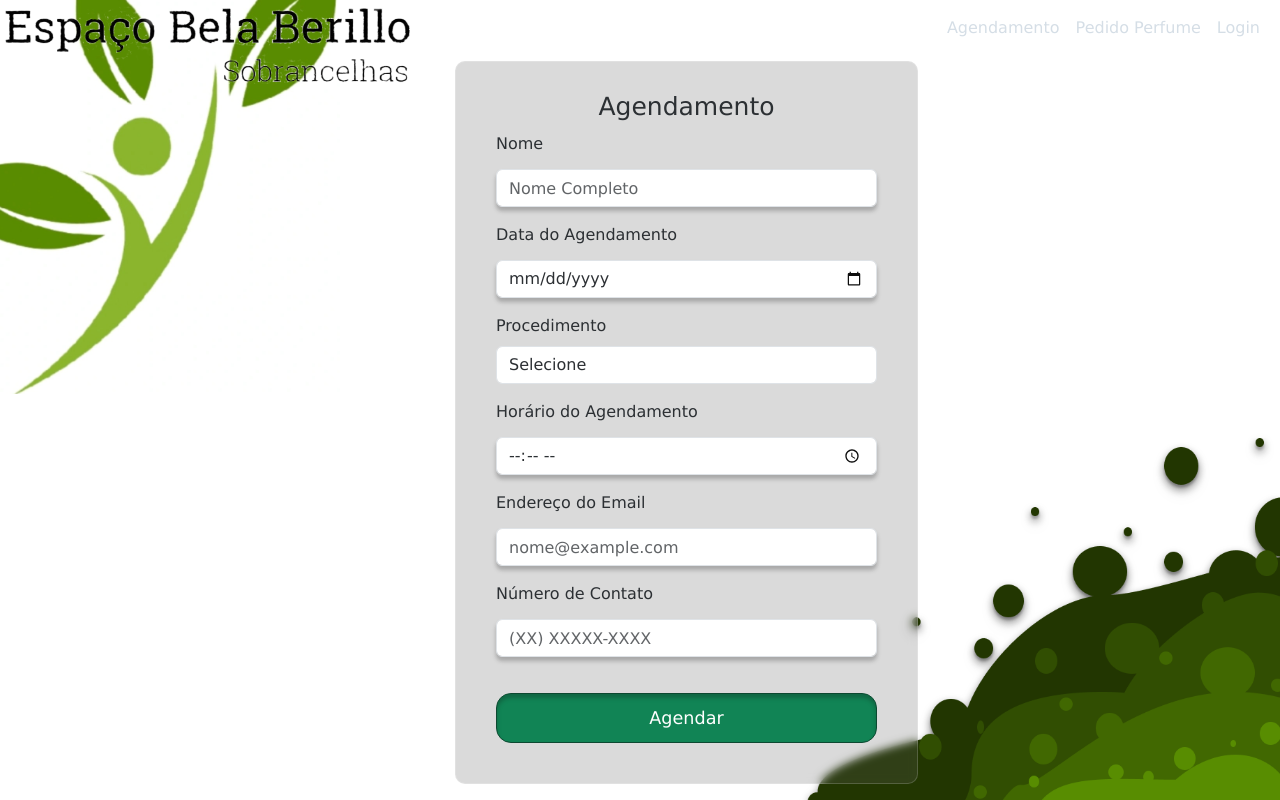
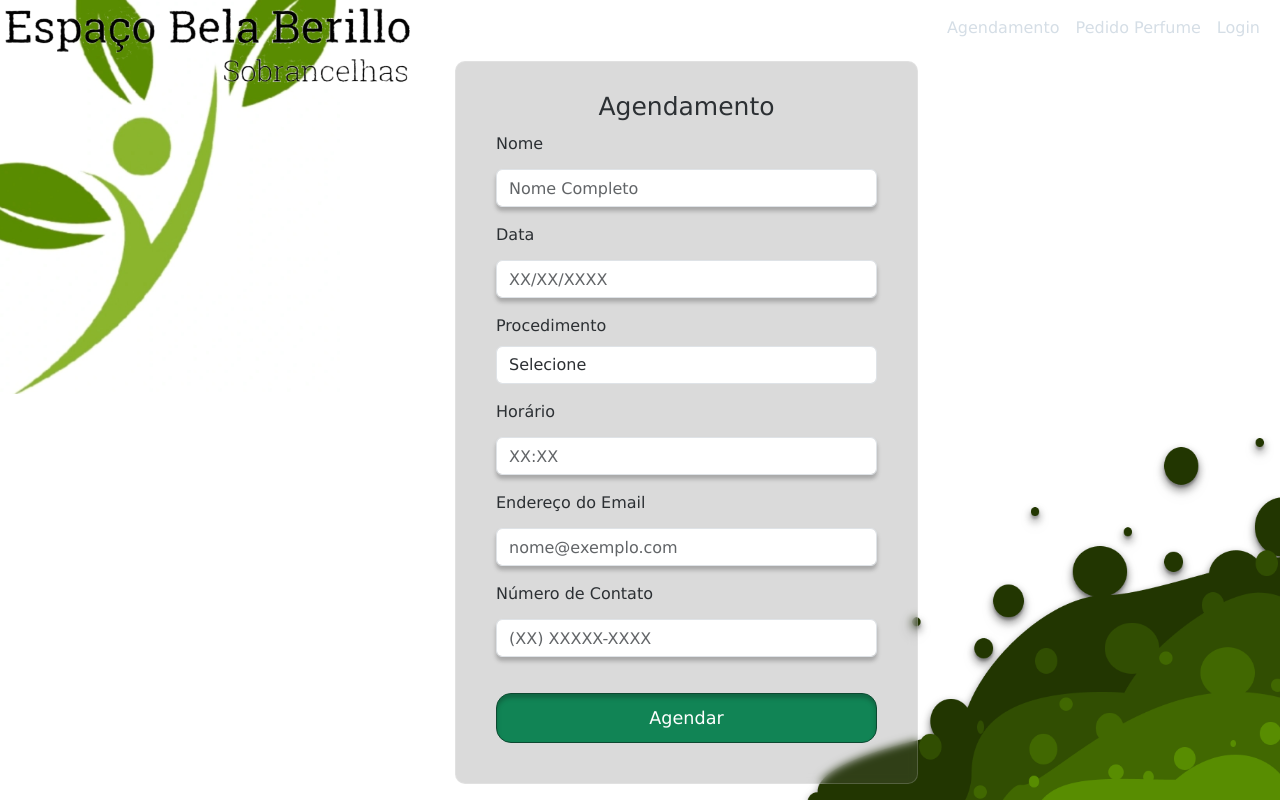
Before and after one commit to Gabrielle-Santiago/Agenda-Automatica, a Django app: page / in a window 1280 px wide. Run offline with Django 5.2, Linux system fonts and the light colour scheme; some libraries are stand-ins or nearby versions.

Commit message:
Data e horário de acordo com o do proprietário

```diff
--- a/AgendaAutomatica/static/js/validacao.js
+++ b/AgendaAutomatica/static/js/validacao.js
@@ -48,7 +48,7 @@
 // Validação do número de contato
 function contactValidate() {
     if (camposInput[5].value.length < 10) {
-        setError(5, "Por favor, adicione um número corretamente ex: (XX) XXXXX-XXXX");
+        setError(5, "Por favor, adicione um número corretamente ex: (73) 95555-4444");
     } else {
         clearError(5);
     }
--- a/AgendaAutomatica/task/templates/cadastros/cadastro.html
+++ b/AgendaAutomatica/task/templates/cadastros/cadastro.html
@@ -25,14 +25,14 @@
                     </div>
 
                     <div class="mb-3">
-                        <label for="appointmentDate" class="form-label">Data do Agendamento</label>
-                        <input type="date" class="form-control required" id="appointmentDate" name="data" required>
+                        <label for="appointmentDate" class="form-label">Data</label>
+                        <input type="date" class="form-control required" id="appointmentDate" name="data"  placeholder="XX/XX/XXXX"  required>
                         <span class="span-required"></span>
                     </div>
 
                     <div class="mb-3">
                         <label class="form-label">Procedimento</label>
-                        <select class="form-control required" name="proced" required>
+                        <select class="form-control required" id="appointmentDate" name="proced" required>
                             <option selected>Selecione</option>
                             <option value="CH">Design de sobrancelhas COM henna</option>
                             <option value="SH">Design de sobrancelhas SEM henna</option>
@@ -50,14 +50,14 @@
                     </div>
 
                     <div class="mb-3">
-                        <label for="appointmentTime" class="form-label">Horário do Agendamento</label>
-                        <input type="time" class="form-control required" id="appointmentTime" name="time" required>
+                        <label for="appointmentTime" class="form-label">Horário</label>
+                        <input type="time" class="form-control required" id="appointmentTime" name="time" placeholder="XX:XX" required>
                         <span class="span-required"></span>
                     </div>
 
                     <div class="mb-3">
                         <label for="exampleFormControlInput1" class="form-label">Endereço do Email</label>
-                        <input type="email" class="form-control required" id="exampleFormControlInput1" placeholder="nome@example.com" name="email" oninput="emailValidate()" required>
+                        <input type="email" class="form-control required" id="exampleFormControlInput1" placeholder="nome@exemplo.com" name="email" oninput="emailValidate()" required>
                         <span class="span-required"></span>
                     </div>
 
--- a/AgendaAutomatica/task/templates/menu.html
+++ b/AgendaAutomatica/task/templates/menu.html
@@ -11,6 +11,7 @@
     <link rel="stylesheet" href="{% static 'css/main.css' %}">
     <link rel="stylesheet" href="{% static 'css/auth.css' %}">
     <link rel="stylesheet" href="{% static 'css/icon.css' %}">
+    <link rel="stylesheet" href="https://cdn.jsdelivr.net/npm/flatpickr/dist/flatpickr.min.css">
   </head>
   <body>
     <script src="https://cdn.jsdelivr.net/npm/bootstrap@5.3.3/dist/js/bootstrap.bundle.min.js" integrity="sha384-YvpcrYf0tY3lHB60NNkmXc5s9fDVZLESaAA55NDzOxhy9GkcIdslK1eN7N6jIeHz" crossorigin="anonymous"></script>
@@ -57,6 +58,10 @@
 
     <script src="{% static 'js/agendados.js' %}"></script>
     <script src="{% static 'js/validacao.js' %}"></script>
+    <script src="{% static "js/flatpickr.js" %}" defer></script>
+    <script src="js/flatpickr.min.js" defer></script>
+    <script src="https://cdn.jsdelivr.net/npm/flatpickr"></script>
+    <script src="https://cdn.jsdelivr.net/npm/flatpickr/dist/l10n/pt.js"></script>
     <script src="https://cdn.jsdelivr.net/npm/bootstrap@5.3.3/dist/js/bootstrap.bundle.min.js" integrity="sha384-YvpcrYf0tY3lHB60NNkmXc5s9fDVZLESaAA55NDzOxhy9GkcIdslK1eN7N6jIeHz" crossorigin="anonymous"></script>
 
     {% block content %}
```
Also changed, not shown: AgendaAutomatica/static/js/flatpickr.js (added, +43 -0 lines).
